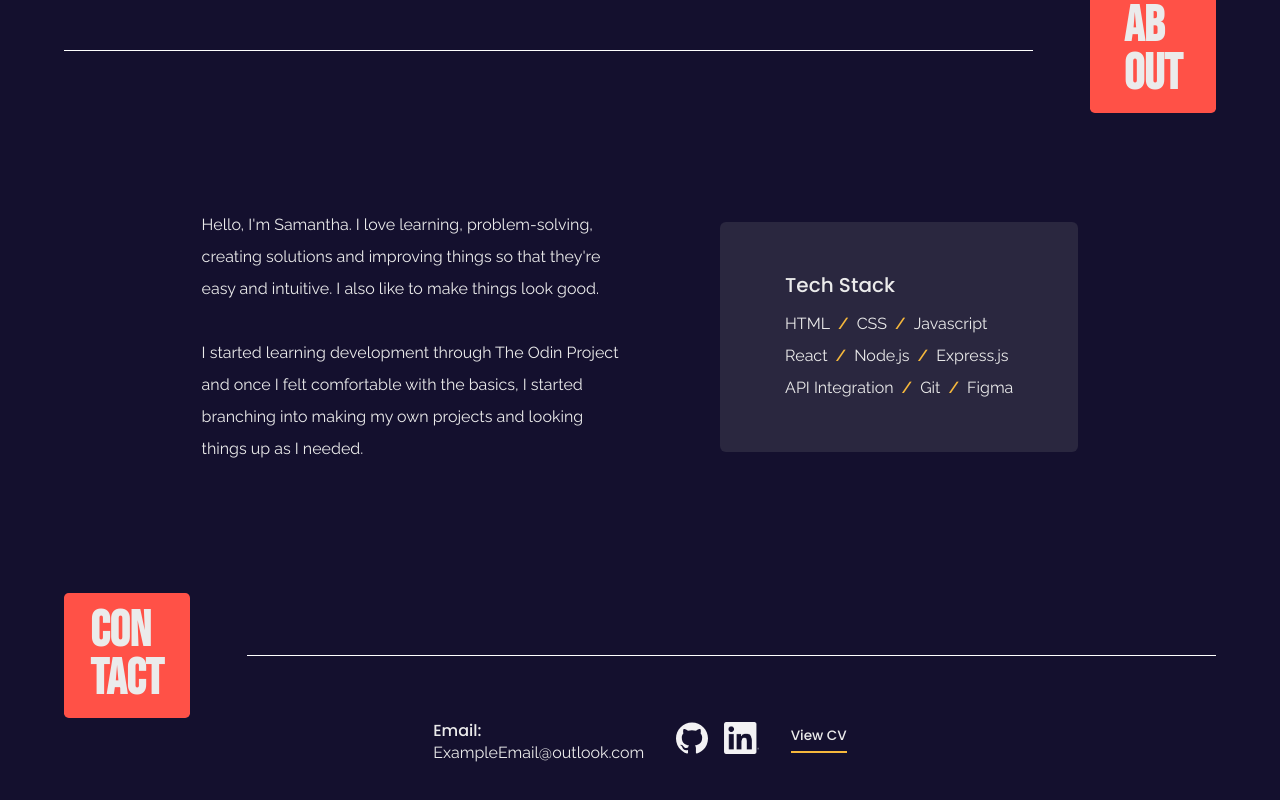
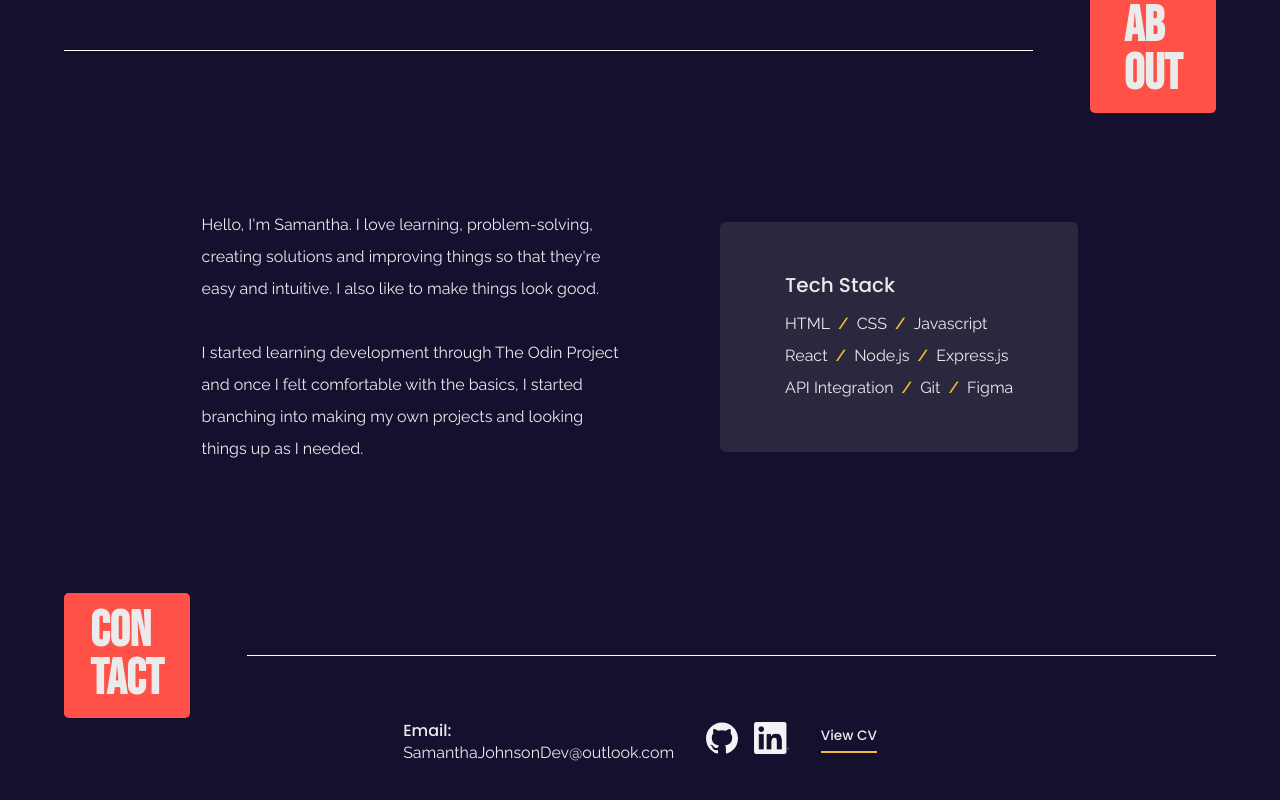
Before and after one commit to SamJ-0/portfolio, a React (Vite) app: page / in a window 1280 px wide. Shown: the part 2046-2846 px from the top of the page. Built offline with nearby package versions, Linux system fonts and the light colour scheme; a web font is replaced by a local one.

Commit message:
Updated email address in Contacts

```diff
--- a/src/pages/Contact/Contact.jsx
+++ b/src/pages/Contact/Contact.jsx
@@ -13,7 +13,7 @@ function Contact() {
             <footer className="contactDetailsPanel">
                 <div className="email">
                     <p className="emailLabel">Email:</p>
-                    <p className="emailAddress">ExampleEmail@outlook.com</p>
+                    <p className="emailAddress">SamanthaJohnsonDev@outlook.com</p>
                 </div>
                 <Icons showLinkedIn={true} containerClass={"contactIcons iconContainer"}/>
                 <a href="#" target="_blank" className="btn btnUnderlined cvBtnFooter">View CV</a>
```
